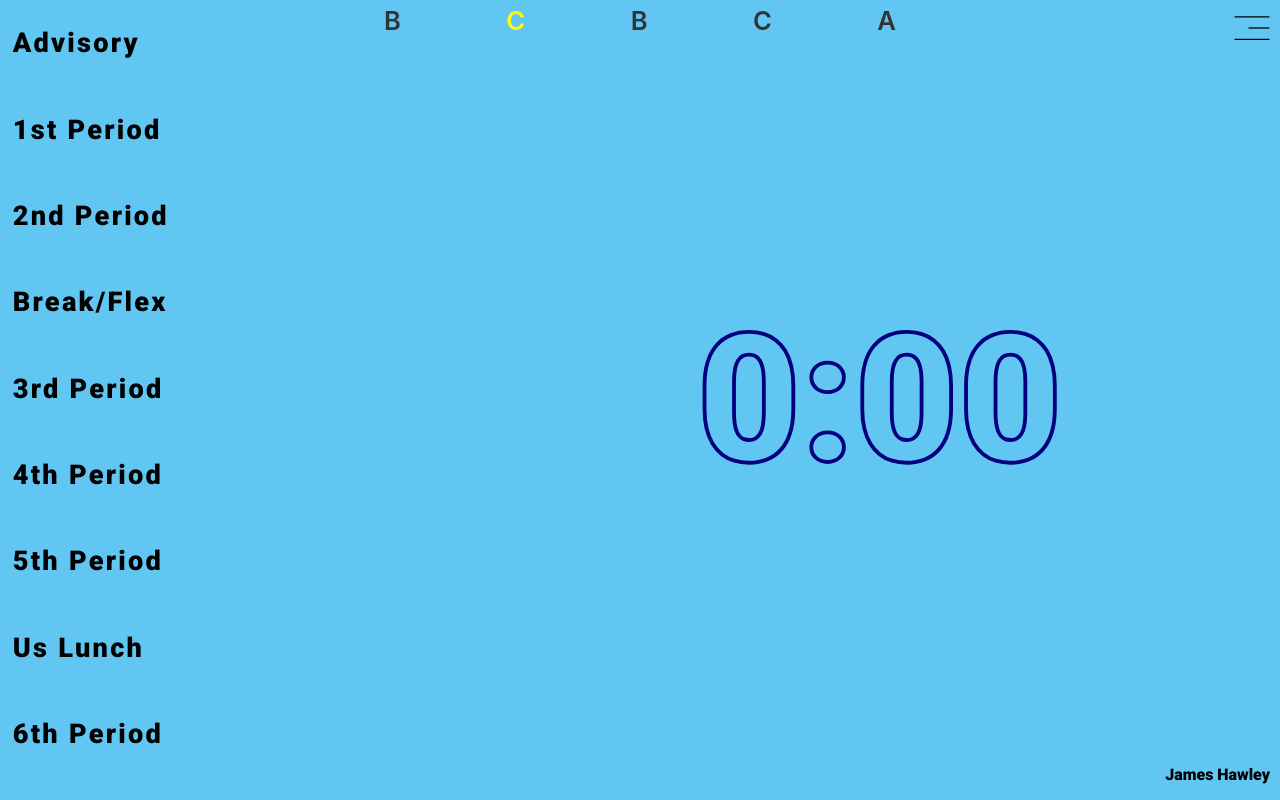
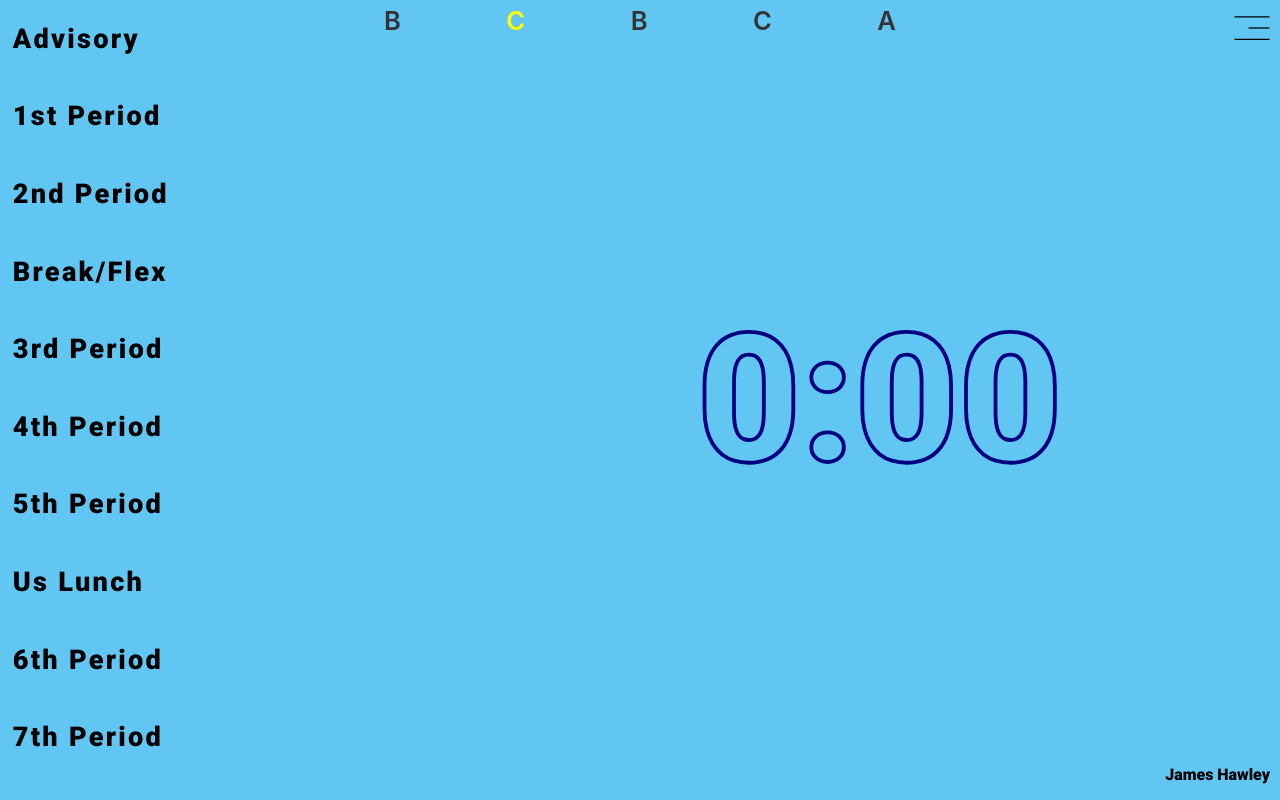
Before and after one commit to jameshawley29/tpstime, a Svelte app: page / in a window 1280 px wide. Built offline with nearby package versions, Linux system fonts and the light colour scheme.

Commit message:
Fixed Formatting on Periods

```diff
--- a/src/Periods.svelte
+++ b/src/Periods.svelte
@@ -63,7 +63,9 @@
         }
 
         div > p {
-            padding-left: 1vw;
+            padding: 0 1vw;
+            margin: 0;
+
         }
 
 
```
